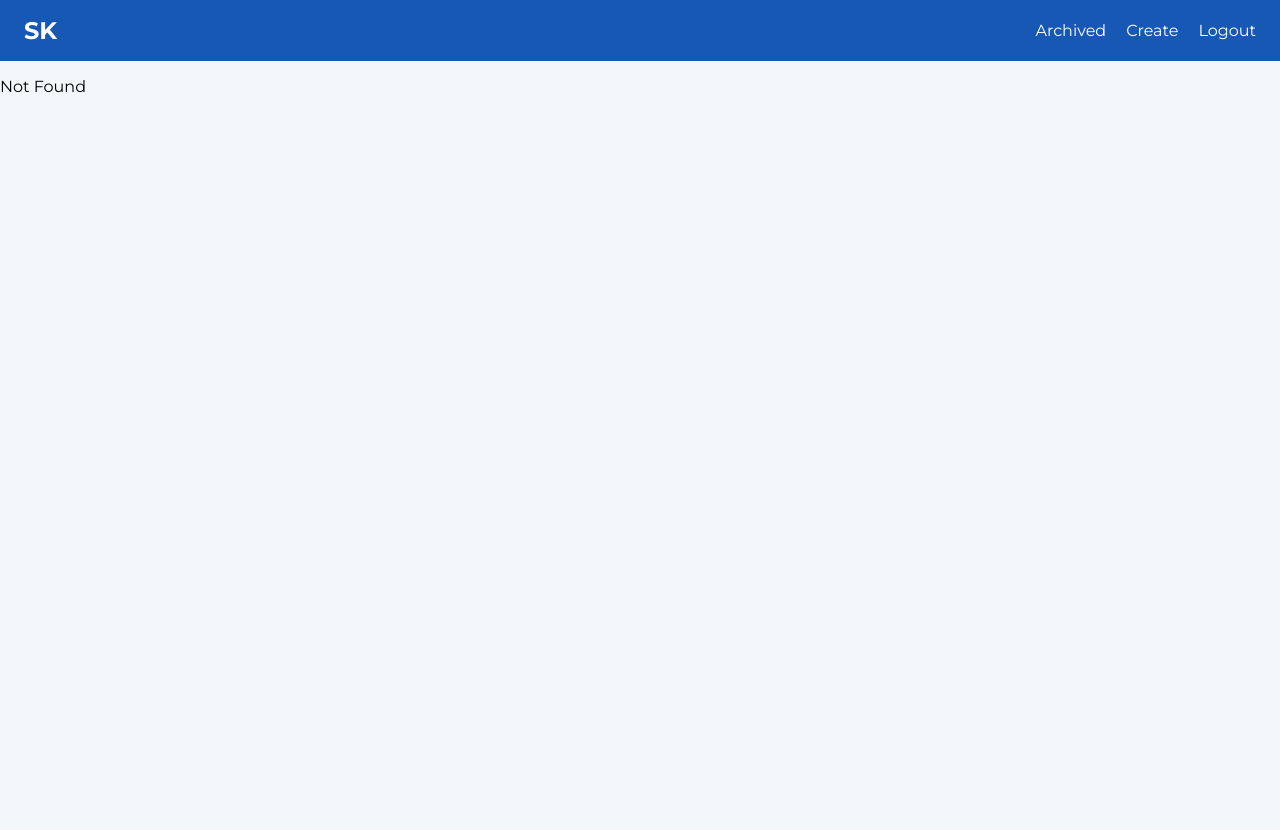
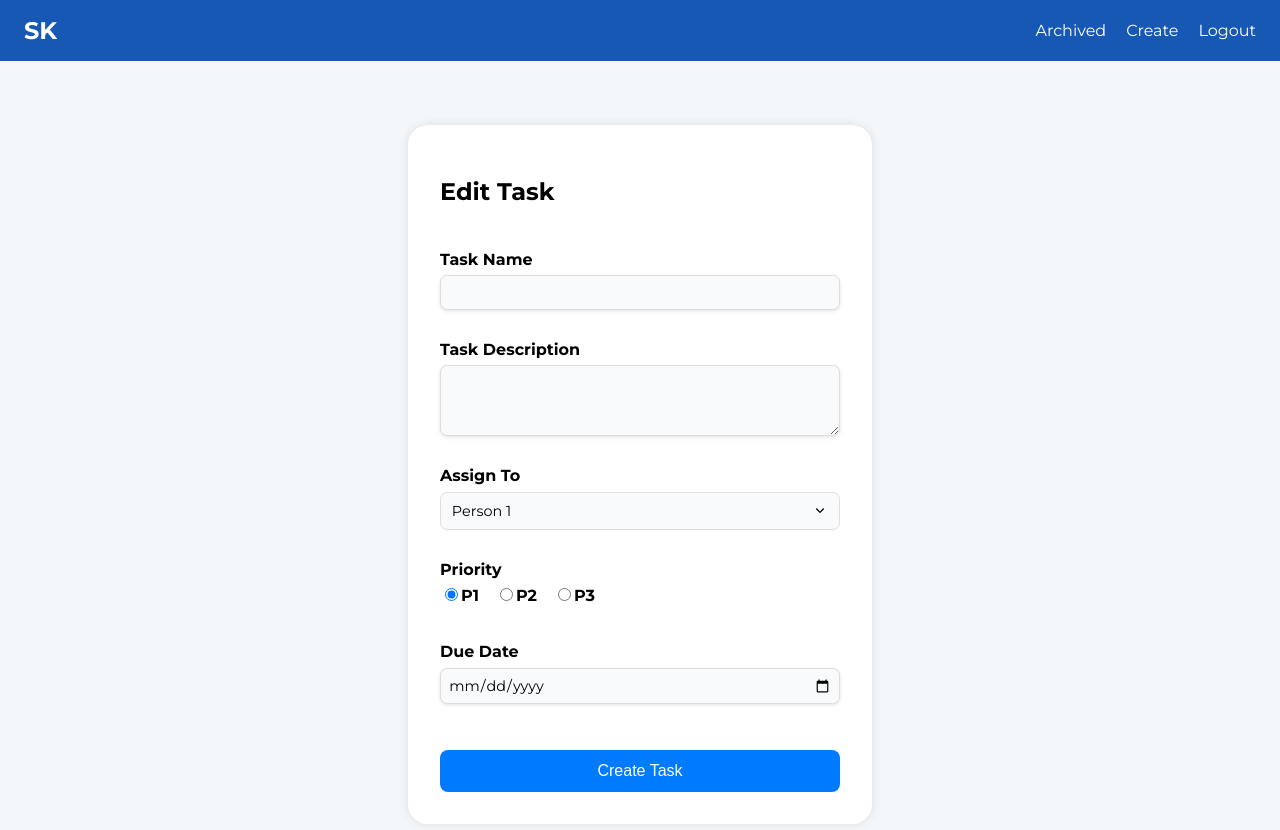
Before and after one commit to Simon-Cheek/SKTaskMgmt-FrontEnd, a React (Vite) app: page /edit in a window 1280 px wide. Before the commit this address had no page. Shown: the top 830 px of the page. Before the commit the page ends 800 px from the top, so only its background shows below. Built offline with nearby package versions, Linux system fonts and the light colour scheme.

Commit message:
Edit page

```diff
--- a/src/routeTree.gen.ts
+++ b/src/routeTree.gen.ts
@@ -10,6 +10,7 @@
 
 import { Route as rootRouteImport } from './routes/__root'
 import { Route as LoginRouteImport } from './routes/login'
+import { Route as EditRouteImport } from './routes/edit'
 import { Route as CreateRouteImport } from './routes/create'
 import { Route as ArchivedRouteImport } from './routes/archived'
 import { Route as IndexRouteImport } from './routes/index'
@@ -17,6 +18,11 @@ import { Route as IndexRouteImport } from './routes/index'
 const LoginRoute = LoginRouteImport.update({
   id: '/login',
   path: '/login',
+  getParentRoute: () => rootRouteImport,
+} as any)
+const EditRoute = EditRouteImport.update({
+  id: '/edit',
+  path: '/edit',
   getParentRoute: () => rootRouteImport,
 } as any)
 const CreateRoute = CreateRouteImport.update({
@@ -39,12 +45,14 @@ export interface FileRoutesByFullPath {
   '/': typeof IndexRoute
   '/archived': typeof ArchivedRoute
   '/create': typeof CreateRoute
+  '/edit': typeof EditRoute
   '/login': typeof LoginRoute
 }
 export interface FileRoutesByTo {
   '/': typeof IndexRoute
   '/archived': typeof ArchivedRoute
   '/create': typeof CreateRoute
+  '/edit': typeof EditRoute
   '/login': typeof LoginRoute
 }
 export interface FileRoutesById {
@@ -52,20 +60,22 @@ export interface FileRoutesById {
   '/': typeof IndexRoute
   '/archived': typeof ArchivedRoute
   '/create': typeof CreateRoute
+  '/edit': typeof EditRoute
   '/login': typeof LoginRoute
 }
 export interface FileRouteTypes {
   fileRoutesByFullPath: FileRoutesByFullPath
-  fullPaths: '/' | '/archived' | '/create' | '/login'
+  fullPaths: '/' | '/archived' | '/create' | '/edit' | '/login'
   fileRoutesByTo: FileRoutesByTo
-  to: '/' | '/archived' | '/create' | '/login'
-  id: '__root__' | '/' | '/archived' | '/create' | '/login'
+  to: '/' | '/archived' | '/create' | '/edit' | '/login'
+  id: '__root__' | '/' | '/archived' | '/create' | '/edit' | '/login'
   fileRoutesById: FileRoutesById
 }
 export interface RootRouteChildren {
   IndexRoute: typeof IndexRoute
   ArchivedRoute: typeof ArchivedRoute
   CreateRoute: typeof CreateRoute
+  EditRoute: typeof EditRoute
   LoginRoute: typeof LoginRoute
 }
 
@@ -76,6 +86,13 @@ declare module '@tanstack/react-router' {
       path: '/login'
       fullPath: '/login'
       preLoaderRoute: typeof LoginRouteImport
+      parentRoute: typeof rootRouteImport
+    }
+    '/edit': {
+      id: '/edit'
+      path: '/edit'
+      fullPath: '/edit'
+      preLoaderRoute: typeof EditRouteImport
       parentRoute: typeof rootRouteImport
     }
     '/create': {
@@ -106,6 +123,7 @@ const rootRouteChildren: RootRouteChildren = {
   IndexRoute: IndexRoute,
   ArchivedRoute: ArchivedRoute,
   CreateRoute: CreateRoute,
+  EditRoute: EditRoute,
   LoginRoute: LoginRoute,
 }
 export const routeTree = rootRouteImport
--- /dev/null
+++ b/src/routes/edit.tsx
@@ -0,0 +1,189 @@
+/** @jsxImportSource @emotion/react */
+import { css } from "@emotion/react";
+import { createFileRoute } from "@tanstack/react-router";
+import Card from "../components/Card";
+import { useState } from "react";
+import Input from "../components/Input";
+import TextArea from "../components/TextArea";
+import Separator from "../components/Separator";
+import Select from "../components/Select";
+
+export const Route = createFileRoute("/edit")({
+  component: RouteComponent,
+});
+
+const creationContainerCss = css`
+  display: flex;
+  justify-content: center;
+  margin: 4em 0.75em;
+`;
+
+const creationCardCss = css`
+  padding: 2em;
+  width: 400px;
+`;
+
+const formCss = css`
+  display: flex;
+  flex-direction: column;
+  gap: 1.9em;
+
+  .form-field {
+    display: flex;
+    flex-direction: column;
+  }
+
+  label {
+    font-weight: bold;
+    margin-bottom: 0.4em;
+  }
+
+  input,
+  select,
+  textarea {
+    padding: 0.5em;
+    border: 1px solid #ddd;
+    border-radius: 0.5em;
+    font-size: 0.9em;
+  }
+
+  .priority-group {
+    display: flex;
+    gap: 1em;
+    align-items: center;
+  }
+
+  button {
+    margin-top: 1em;
+    padding: 0.75em;
+    border: none;
+    border-radius: 0.5em;
+    background: #007bff;
+    color: white;
+    font-size: 1em;
+    cursor: pointer;
+  }
+
+  button:hover {
+    background: #0056b3;
+  }
+`;
+
+function RouteComponent() {
+  const [formData, setFormData] = useState({
+    taskName: "",
+    taskDescription: "",
+    assignee: "person1",
+    priority: "P1",
+    dueDate: "",
+  });
+
+  const handleChange = (
+    e: React.ChangeEvent<
+      HTMLInputElement | HTMLTextAreaElement | HTMLSelectElement
+    >
+  ) => {
+    const { name, value } = e.target;
+    setFormData((prev) => ({ ...prev, [name]: value }));
+  };
+
+  const handleSubmit = (e: React.FormEvent) => {
+    e.preventDefault();
+    console.log("Task Created:", formData);
+  };
+
+  return (
+    <div css={creationContainerCss}>
+      <Card customCSS={creationCardCss}>
+        <h2>Edit Task</h2>
+        <Separator size="lg" />
+        <form css={formCss} onSubmit={handleSubmit}>
+          <div className="form-field">
+            <label htmlFor="taskName">Task Name</label>
+            <Input
+              id="taskName"
+              name="taskName"
+              type="text"
+              value={formData.taskName}
+              onChange={handleChange}
+              required
+            />
+          </div>
+
+          <div className="form-field">
+            <label htmlFor="taskDescription">Task Description</label>
+            <TextArea
+              id="taskDescription"
+              name="taskDescription"
+              rows={3}
+              value={formData.taskDescription}
+              onChange={handleChange}
+            />
+          </div>
+
+          <div className="form-field">
+            <label htmlFor="assignee">Assign To</label>
+            <Select
+              id="assignee"
+              name="assignee"
+              value={formData.assignee}
+              onChange={handleChange}
+            >
+              <option value="person1">Person 1</option>
+              <option value="person2">Person 2</option>
+            </Select>
+          </div>
+
+          <div className="form-field">
+            <label>Priority</label>
+            <div className="priority-group">
+              <label>
+                <input
+                  type="radio"
+                  name="priority"
+                  value="P1"
+                  checked={formData.priority === "P1"}
+                  onChange={handleChange}
+                />
+                P1
+              </label>
+              <label>
+                <input
+                  type="radio"
+                  name="priority"
+                  value="P2"
+                  checked={formData.priority === "P2"}
+                  onChange={handleChange}
+                />
+                P2
+              </label>
+              <label>
+                <input
+                  type="radio"
+                  name="priority"
+                  value="P3"
+                  checked={formData.priority === "P3"}
+                  onChange={handleChange}
+                />
+                P3
+              </label>
+            </div>
+          </div>
+
+          <div className="form-field">
+            <label htmlFor="dueDate">Due Date</label>
+            <Input
+              id="dueDate"
+              name="dueDate"
+              type="date"
+              value={formData.dueDate}
+              onChange={handleChange}
+            />
+          </div>
+
+          <button type="submit">Create Task</button>
+        </form>
+      </Card>
+    </div>
+  );
+}
```
